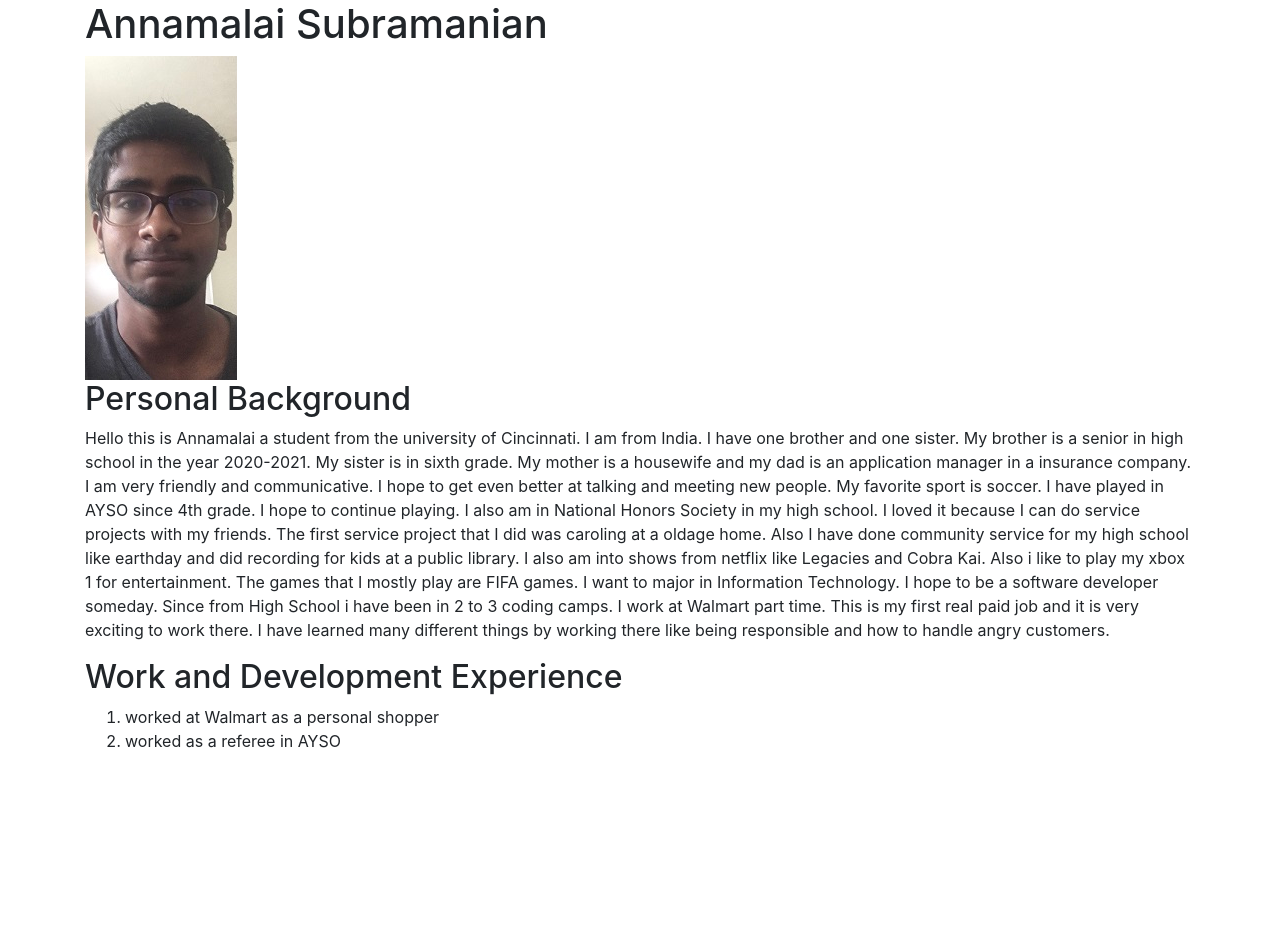
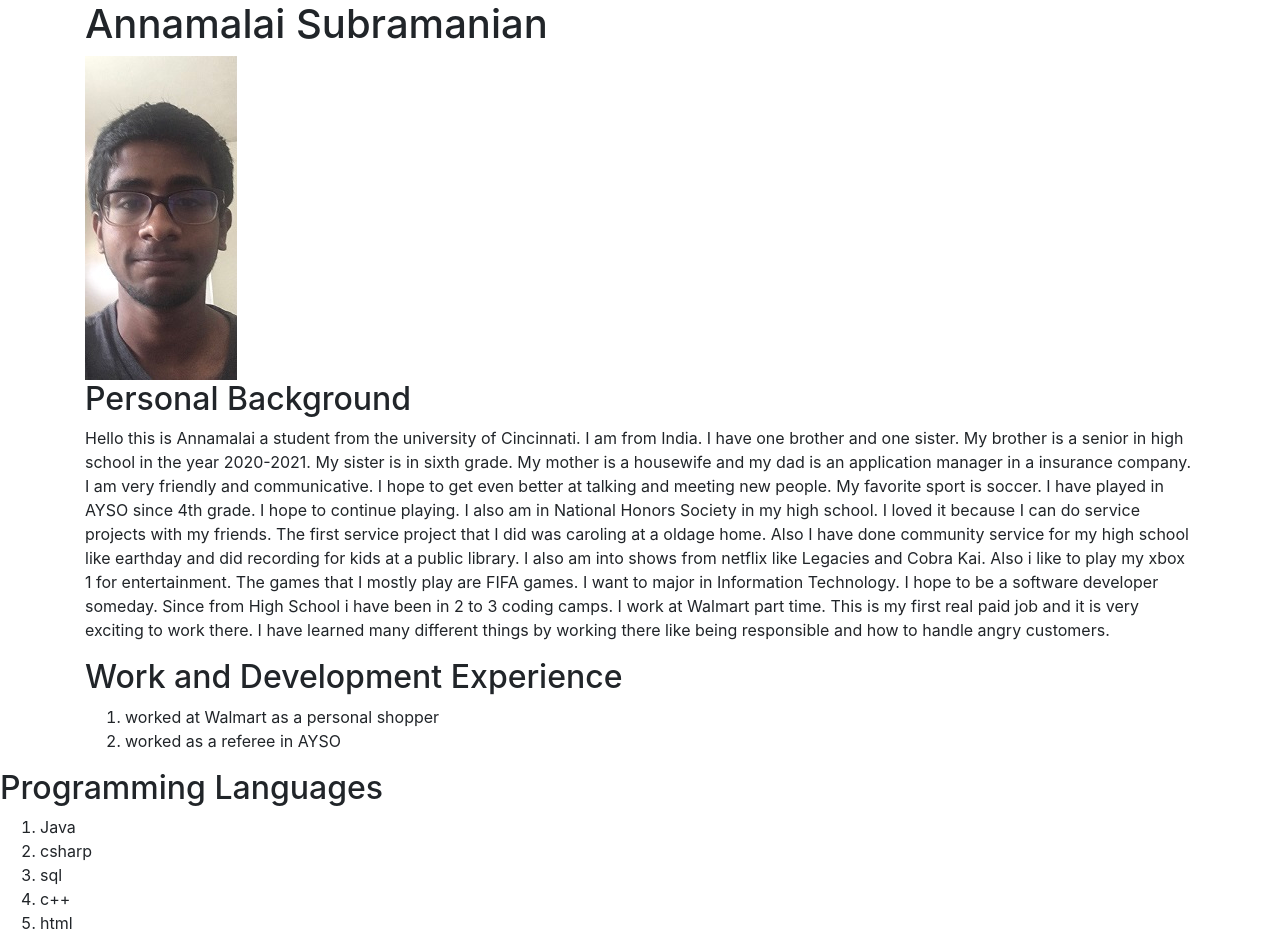
Before and after one commit to IT3049C-Students-Archive/1-online-portfolio-subrama2, a website: page index.html in a window 1280 px wide. Before the commit the page ends 800 px from the top, so only its background shows below. Drawn offline with nearby package versions, Linux system fonts and the light colour scheme.

Commit message:
added programming lanuages section

```diff
--- a/index.html
+++ b/index.html
@@ -55,6 +55,21 @@
     </div>
 
   </div>
+  <div class='section' id="programmingLanguages">
+    <h2>Programming Languages</h2>
+
+
+    <ol>
+      <li>Java</li>
+      <li>csharp</li>
+      <li>sql</li>
+      <li>c++</li>
+      <li>html</li>
+    </ol>
+
+
+  </div>
+  </div>
 
   <!-- INCLUDE SCRIPTS FILE HERE -->
   <script type="text/javascript" src="resources/scripts/index.js"></script>
```
